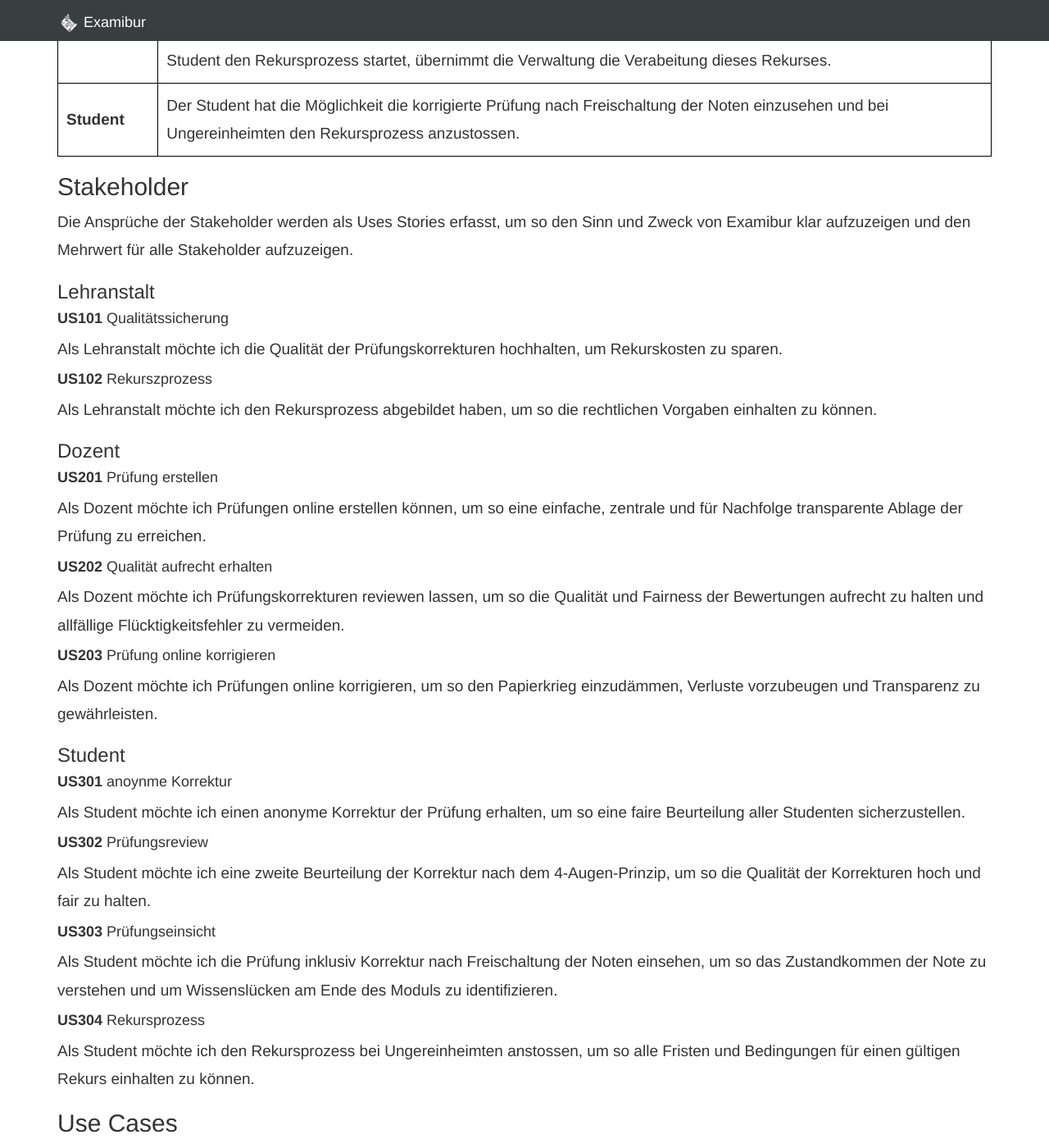
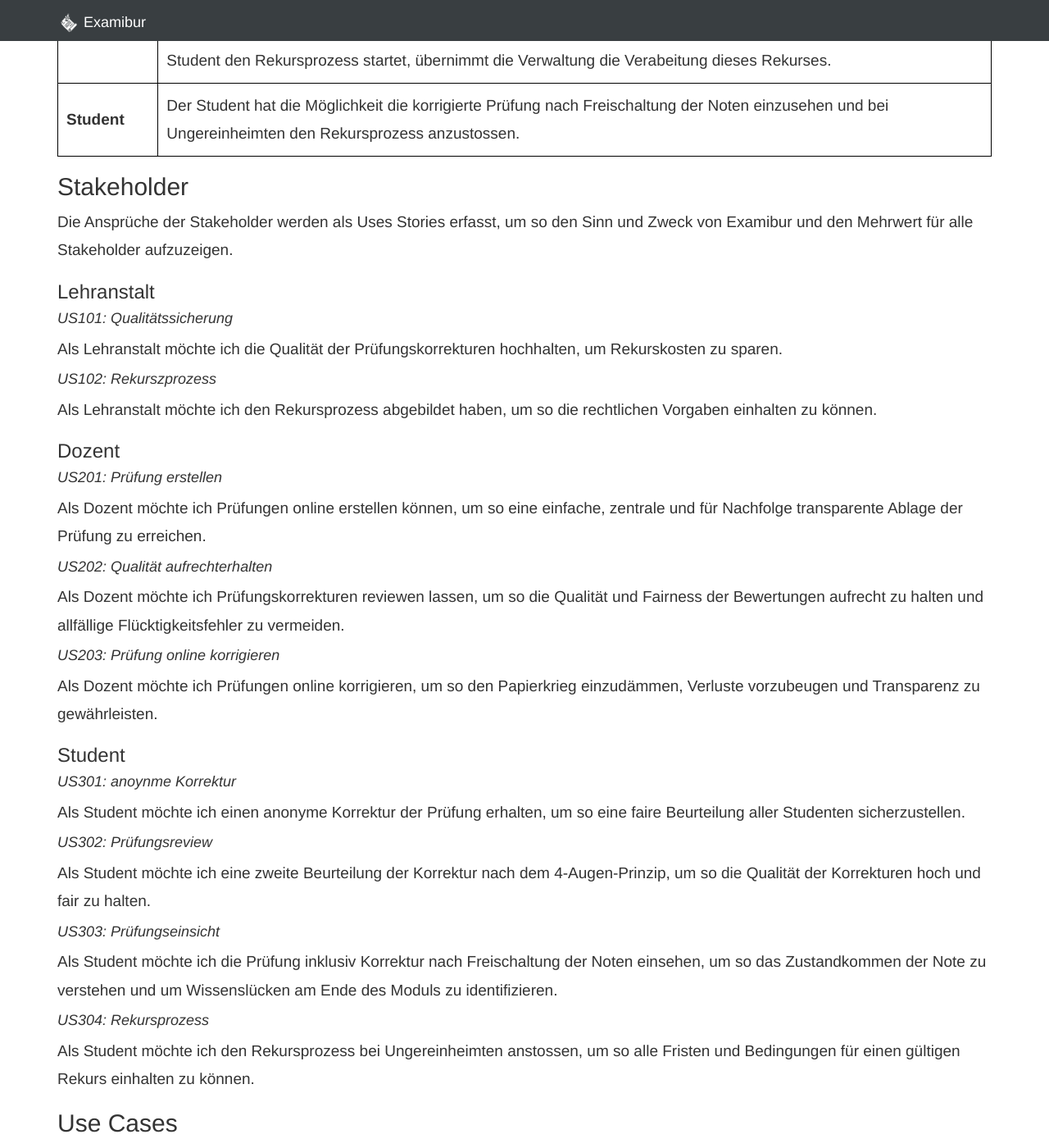
Before and after one commit to Examibur/examibur, a Jekyll site: the page built from docs/anforderungen/anforderungsspezifikation.md, in a window 1280 px wide and 1400 px high, scrolled down 1426 px. Shown: the whole window at 82% size. Built offline with Jekyll 4.4.1, drawn with Linux system fonts in a browser that asks for light colours; nearby versions of some CDN libraries; Markdown is read by kramdown in place of the engine named in the settings; some of the changed lines change nothing that is shown; some of the changed text lies outside the part shown.

Commit message:
add stakeholders and actors

```diff
--- a/docs/anforderungen/anforderungsspezifikation.md
+++ b/docs/anforderungen/anforderungsspezifikation.md
@@ -32,49 +32,64 @@
 
 ## Stakeholder
 
-Die Ansprüche der Stakeholder werden als Uses Stories erfasst, um so den Sinn und Zweck von Examibur klar aufzuzeigen und den Mehrwert für alle Stakeholder aufzuzeigen.
+Die Ansprüche der Stakeholder werden als Uses Stories erfasst, um so den Sinn und Zweck von Examibur und den Mehrwert für alle Stakeholder aufzuzeigen.
 
 ### Lehranstalt
-
-#### **US101** Qualitätssicherung
+#### _US101: Qualitätssicherung_
 
 Als Lehranstalt möchte ich die Qualität der Prüfungskorrekturen hochhalten, um Rekurskosten zu sparen.
 
-#### **US102** Rekurszprozess
+#### _US102: Rekurszprozess_
 
 Als Lehranstalt möchte ich den Rekursprozess abgebildet haben, um so die rechtlichen Vorgaben einhalten zu können.
 
 ### Dozent
-#### **US201** Prüfung erstellen
+#### _US201: Prüfung erstellen_
 
 Als Dozent möchte ich Prüfungen online erstellen können, um so eine einfache, zentrale und für Nachfolge transparente Ablage der Prüfung zu erreichen.
 
-#### **US202** Qualität aufrecht erhalten
+#### _US202: Qualität aufrechterhalten_
 
 Als Dozent möchte ich Prüfungskorrekturen reviewen lassen, um so die Qualität und Fairness der Bewertungen aufrecht zu halten und allfällige Flücktigkeitsfehler zu vermeiden.
 
-#### **US203** Prüfung online korrigieren
+#### _US203: Prüfung online korrigieren_
 
 Als Dozent möchte ich Prüfungen online korrigieren, um so den Papierkrieg einzudämmen, Verluste vorzubeugen und Transparenz zu gewährleisten.
 
 ### Student
-#### **US301** anoynme Korrektur
+#### _US301: anoynme Korrektur_
 
 Als Student möchte ich einen anonyme Korrektur der Prüfung erhalten, um so eine faire Beurteilung aller Studenten sicherzustellen.
 
-#### **US302** Prüfungsreview
+#### _US302: Prüfungsreview_
 
 Als Student möchte ich eine zweite Beurteilung der Korrektur nach dem 4-Augen-Prinzip, um so die Qualität der Korrekturen hoch und fair zu halten.
 
-#### **US303** Prüfungseinsicht
+#### _US303: Prüfungseinsicht_
 
 Als Student möchte ich die Prüfung inklusiv Korrektur nach Freischaltung der Noten einsehen, um so das Zustandkommen der Note zu verstehen und um Wissenslücken am Ende des Moduls zu identifizieren.
 
-#### **US304** Rekursprozess
+#### _US304: Rekursprozess_
 
 Als Student möchte ich den Rekursprozess bei Ungereinheimten anstossen, um so alle Fristen und Bedingungen für einen gültigen Rekurs einhalten zu können.
 
 ## Use Cases
+
+### Diagramm
+
+### Beschreibung
+
+Im folgenden sind alle Use Cases im fully dressed-Format aufgelistet, welche Teil des Scopes des Projekts sind.
+
+#### _UC001: Prüfungen anzeigen_
+
+#### _UC002: Prüfung öffnen_
+
+#### _UC003:_
+#### _UC004:_
+#### _UC005:_
+#### _UC006:_
+#### _UC007:_
 
 * Übersicht/Dashboard anzeigen //TODO auf Wireframes warten
   * Liste der zu korrigierende Prüfungen anzeigen
@@ -93,11 +108,15 @@
 * Prüfung an Student online zur Einsicht freigeben
   * einzelne korrigierte Aufgaben können durchgesehen werden
 
+
 ## Erweiterungen
 
 Im folgenden werden Use Cases kurz aufgelistet, welche das Projekt in seiner Funktionalität vervollständigen würden, um die angestrebte Vision zu erreichen.
 Diese Use Cases sind nicht Teil des Scopes und werden bei Bedarf und freier Zeit eingeplannt und umgesetzt.
 Grundsätzlich sollen sie eine Übersicht für folge Projekte bieten und aufzeigen, was alles noch möglich sein könnte.
+
+### _UC101:_
+
 
 * Login durchführen
 * Registrierung durchführen
```
